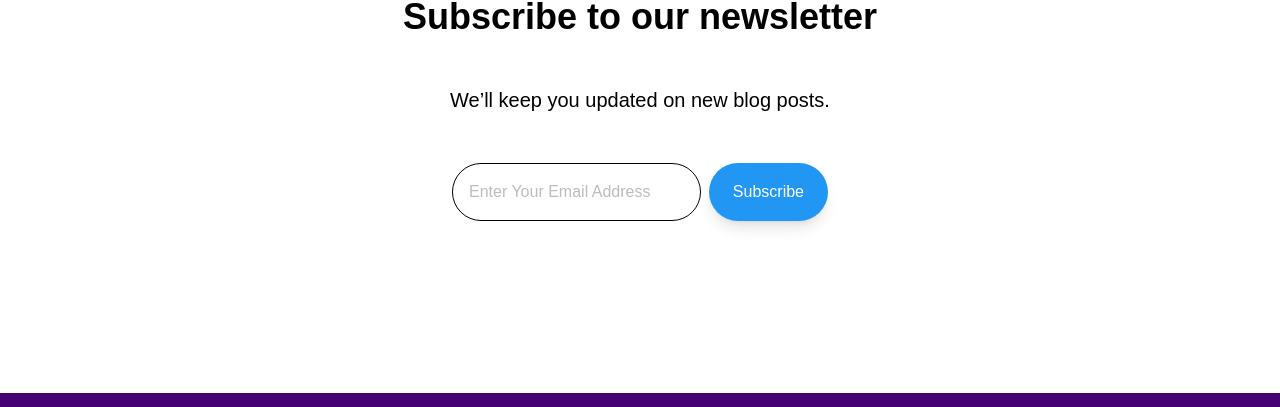
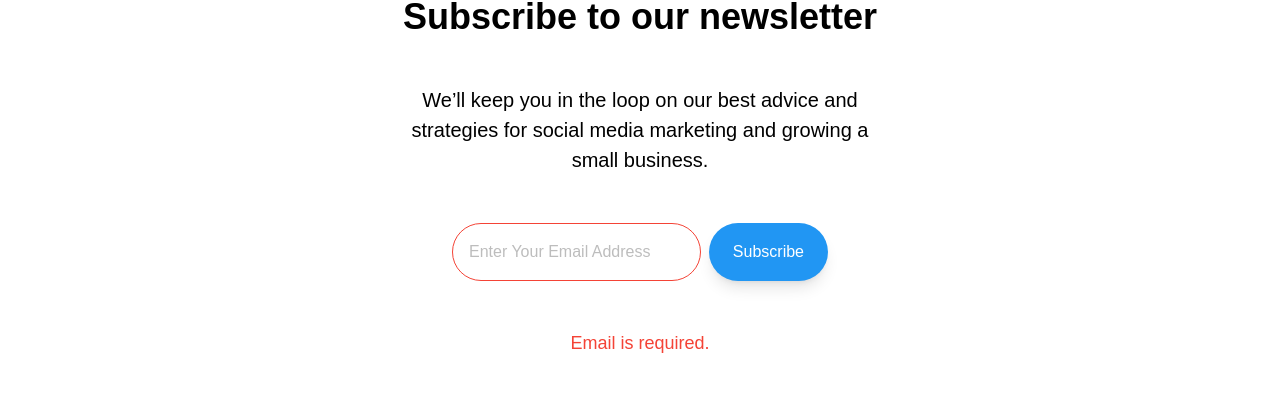
Before and after one commit to Pitchle/Pitchleapp, a React (Create React App) app: page /blog in a window 1280 px wide. Both pictures are taken after a click on the button "Subscribe". Shown: the part 339-746 px from the top of the page. Built offline with nearby package versions, Linux system fonts and the light colour scheme; no server answers.

Commit message:
all done

```diff
--- a/src/pages/BlogPage.js
+++ b/src/pages/BlogPage.js
@@ -19,6 +19,8 @@ const BlogPage = () => {
     const [loading, setLoading] = useState(true);
     const [email, setEmail] = useState("");
     const [subscribed, setSubscribed] = useState(false);
+    const [emailError, setEmailError] = useState(""); // State to track email validation
+
 
     const [selectedCategory, setSelectedCategory] = useState("latest updates"); // Match Sanity's stored value
 
@@ -105,13 +107,22 @@ const BlogPage = () => {
 
 
     const handleSubscribe = () => {
+        // Email validation regex pattern
+        const emailRegex = /^[a-zA-Z0-9._%+-]+@[a-zA-Z0-9.-]+\.[a-zA-Z]{2,}$/;
+
         if (!email) {
-            alert("Please enter a valid email.");
+            setEmailError("Email is required.");
+            return;
+        }
+
+        if (!emailRegex.test(email)) {
+            setEmailError("Please enter a valid email address.");
             return;
         }
 
         setSubscribed(true);
         setEmail(""); // Clear input
+        setEmailError(""); // Clear error message
 
         // Ask for notification permission
         requestNotificationPermission();
@@ -233,25 +244,21 @@ const BlogPage = () => {
                 </div>
             )}
             <div className="mb-40 mt-10 lg:mt-40">
-                <div
-                    className="mt-4 md:mt-32 lg:mt-12 w-full lg:w-2/5 m-auto flex flex-col items-center p-3 space-y-12">
-                    <h3 className="text-4xl font-semibold text-center">
-                        Subscribe to our newsletter
-                    </h3>
+                <div className="mt-4 md:mt-32 lg:mt-12 w-full lg:w-2/5 m-auto flex flex-col items-center p-3 space-y-12">
+                    <h3 className="text-4xl font-semibold text-center">Subscribe to our newsletter</h3>
                     <p className="mt-6 text-xl text-center leading-normal">
-                        We’ll keep you updated on new blog posts.
+                        We’ll keep you in the loop on our best advice and strategies for social media marketing and growing a small business.
                     </p>
 
                     {subscribed ? (
-                        <p className="text-green-500 text-lg font-semibold">
-                            Thanks for subscribing! 🎉
-                        </p>
+                        <p className="text-green-500 text-lg font-semibold">Thanks for subscribing! 🎉</p>
                     ) : (
                         <div className="mt-6 flex flex-col md:flex-row w-full md:px-14">
                             <input
-                                className="flex flex-grow px-4 py-4 rounded-full border border-black"
+                                className={`flex flex-grow px-4 py-4 rounded-full border ${emailError ? "border-red-500" : "border-black"}`}
                                 placeholder="Enter Your Email Address"
                                 value={email}
+                                type={"email"}
                                 onChange={(e) => setEmail(e.target.value)}
                             />
                             <button
@@ -262,6 +269,9 @@ const BlogPage = () => {
                             </button>
                         </div>
                     )}
+
+                    {/* Show error message below the input */}
+                    {emailError && <p className="text-red-500 text-lg mt-4">{emailError}</p>}
                 </div>
             </div>
         </>
```
